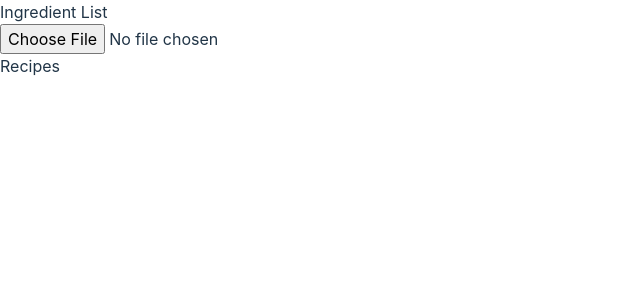
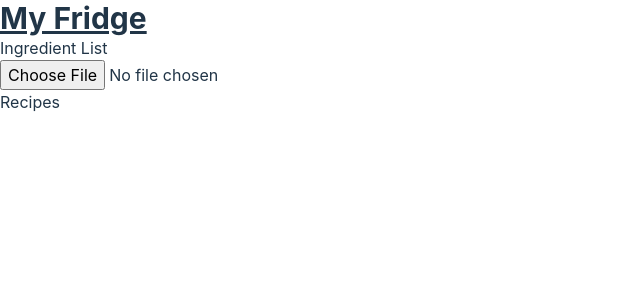
Before and after one commit to wave49192/MyFridge, a React (Vite) app: page / in a window 1280 px wide. Shown: the top 300 px of the page, without its empty margins (0-640 px from the left). Built offline with nearby package versions, Linux system fonts and the light colour scheme.

Commit message:
Feat: add header

```diff
--- a/src/pages/Home/HomePage.tsx
+++ b/src/pages/Home/HomePage.tsx
@@ -19,6 +19,7 @@ const HomePage: React.FC = () => {
 
   return (
     <div>
+      <h1 className="text-3xl font-bold underline">My Fridge</h1>
       <IngredientList
         ingredients={ingredients}
         onImageUpload={handleImageUpload}
```
